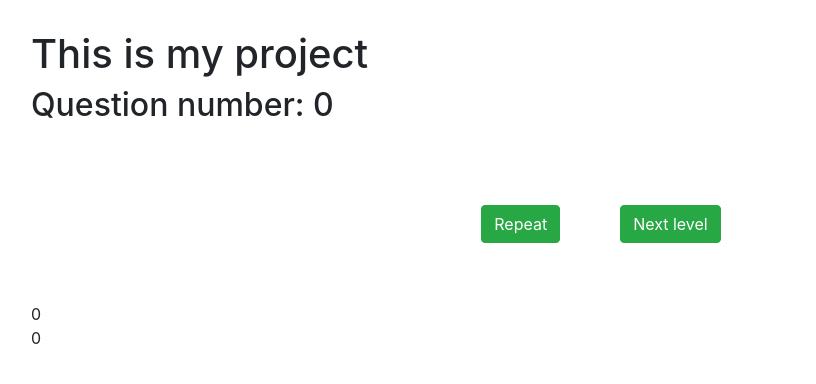
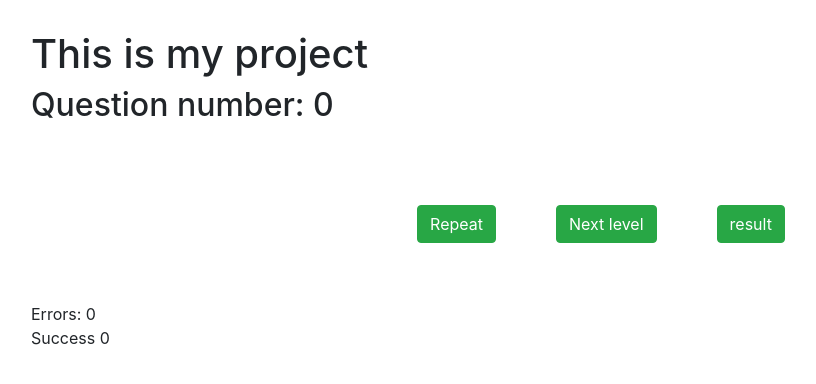
Before and after one commit to krab777/project, a Vue app: page /message in a window 1280 px wide. Shown: the top 384 px of the page, without its empty margins (39-855 px from the left). Built offline with nearby package versions, Linux system fonts and the light colour scheme.

Commit message:
5 commit

```diff
--- a/src/App.vue
+++ b/src/App.vue
@@ -11,11 +11,12 @@
                 :text="message.text"
                 @start="onStart"
                 @repeat="onStart"
+                @next="onNext"
                 @nextQuestion="onNextQuestion"
             ></router-view>
 
-            <div> {{ stats.error }}</div>
-            <div> {{ stats.success }}</div>
+            <div>Errors: {{ stats.error }}</div>
+            <div>Success {{ stats.success }}</div>
         </div>
     </div>
 </template>
@@ -39,7 +40,7 @@
                     success: 0,
                     error: 0
                 },
-                questMax: 3,
+                // questMax: 3,
                 question: 0,
                 questions: [
                     {
@@ -99,15 +100,13 @@
         computed: {
             questDone() {
                 return this.stats.success + this.stats.error
+
+            },
+            questMax() {
+                return this.questions.length()
             }
         },
         methods: {
-
-            errors() {
-                /* eslint-disable no-console */
-                return this.stats.error;
-                /* eslint-enable no-console */
-            },
             onQuestionSuccess() {
                 this.message.text = 'Good job!'
                 this.message.type = 'success'
@@ -124,25 +123,17 @@
                 this.stats.success = 0
                 this.stats.error = 0
                 this.$router.push('/question')
-                /* eslint-disable no-console */
-                console.log(this.error);
-                /* eslint-enable no-console */
             },
             onNext() {
                 /* eslint-disable no-console */
-                console.log(this.error);
-                /* eslint-enable no-console */
-                if(this.questDone < this.questMax) {
-                    /* eslint-disable no-console */
                     console.log('WOW');
                     /* eslint-enable no-console */
+                if(this.questDone < this.questMax) {
                     this.$router.push('/question')
                 }
                 else {
-                    /* eslint-disable no-console */
-                    console.log('WOW');
-                    /* eslint-enable no-console */
                     this.$router.push('/result')
+
                 }
             },
             onNextQuestion() {
--- a/src/components/Project/Message.vue
+++ b/src/components/Project/Message.vue
@@ -5,6 +5,7 @@
 		<!-- <b-button class="btn btn-success" @click="$emit('onNext')">Next</b-button> -->
 		<button class="btn btn-success" @click="$emit('repeat')">Repeat</button>
 		<button class="btn btn-success" @click="$emit('nextQuestion')">Next level</button>
+		<router-link exact active-class="font-bold" class="btn btn-success" to="/result">result</router-link>
 
 
     </div>
--- a/src/components/Project/Question.vue
+++ b/src/components/Project/Question.vue
@@ -42,9 +42,7 @@
 			},
 			onAnswer(index){
 				if (this.settings.answers[index].correct) {
-					/* eslint-disable no-console */
-					console.log(this.settings.answers.correct);
-					/* eslint-enable no-console */
+
 					this.$emit('success')
 				}
 				// else if(this.question < 3) {
--- a/src/components/Project/ResultScreen.vue
+++ b/src/components/Project/ResultScreen.vue
@@ -2,11 +2,14 @@
     <div id="result" class="alert alert-secondary">
         <h2>result</h2>
         <p>FFFFF</p>
-        <h3>Success: {{ stats.success }}</h3>
-        <h3>Error: {{ stats.error }}</h3>
+        <div>
+            <!-- <h3>Success: {{ stats.success }}</h3> -->
+            <!-- <h3>Error: {{ stats.error }}</h3> -->
+            <p>AAAa</p>
+        </div>
+
         <!-- <router-link class="btn btn-success" to="/question" @click="$emit('repeat')">Repeat</router-link> -->
         <button class="btn btn-success" to="/question" @click="$emit('repeat')">Repeat</button>
-
     </div>
 </template>
 
--- a/src/components/Project/StartScreen.vue
+++ b/src/components/Project/StartScreen.vue
@@ -3,7 +3,6 @@
 		<h2>start</h2>
 		<!-- <router-link class="btn btn-success" @click="$emit('onStart')" to='/question'>Start</router-link> -->
 		<b-button class="btn btn-success" @click="$emit('start')">Start</b-button>
-
     </div>
 </template>
 
```
